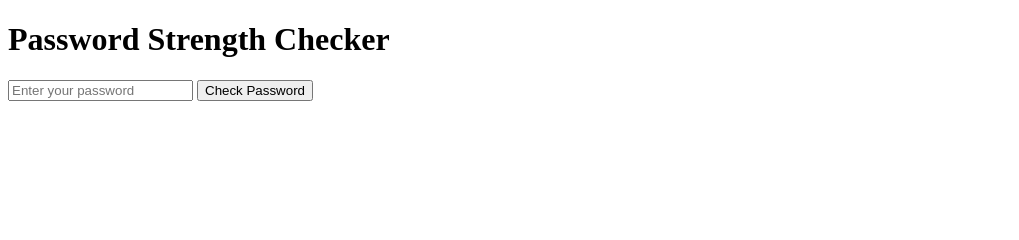
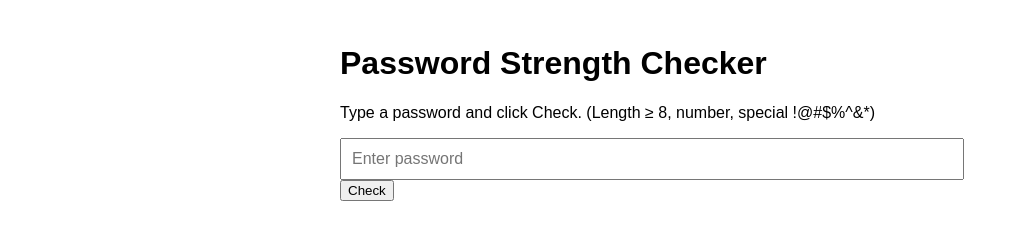
Before and after one commit to Amanx-ai/password, a plain HTML site: page index.html in a window 1280 px wide. Shown: the whole page, without its empty margins (0-1019 px from the left). Drawn offline with Linux system fonts and the light colour scheme.

Commit message:
first commit

```diff
--- a/index.html
+++ b/index.html
@@ -1,25 +1,26 @@
-<!DOCTYPE html>
+<!doctype html>
 <html lang="en">
 <head>
-    <meta charset="UTF-8">
-    <meta name="viewport" content="width=device-width, initial-scale=1.0">
-    <title>Password Strength Checker</title>
+  <meta charset="utf-8" />
+  <meta name="viewport" content="width=device-width,initial-scale=1" />
+  <title>Password Strength Checker</title>
+  <style>
+    body { font-family: Arial, sans-serif; padding: 24px; max-width:600px; margin:auto; }
+    input { width:100%; padding:10px; font-size:16px; }
+    .result { margin-top:12px; font-weight:700; }
+    .hint { color:#666; font-size:14px; margin-top:6px;}
+  </style>
 </head>
 <body>
+  <h1>Password Strength Checker</h1>
+  <p>Type a password and click Check. (Length ≥ 8, number, special !@#$%^&*)</p>
 
-    <h1>Password Strength Checker</h1>
+  <input id="pwd" type="password" placeholder="Enter password" />
+  <button id="btn">Check</button>
 
-    <input
-        type="password"
-        id="passwordInput"
-        placeholder="Enter your password"
-    >
+  <div class="result" id="result"></div>
+  <div class="hint" id="hint"></div>
 
-    <button onclick="runCheck()">Check Password</button>
-
-    <p id="result"></p>
-
-    <!-- Link your JavaScript file -->
-    <script src="password.js"></script>
+  <script src="script.js"></script>
 </body>
 </html>
```
